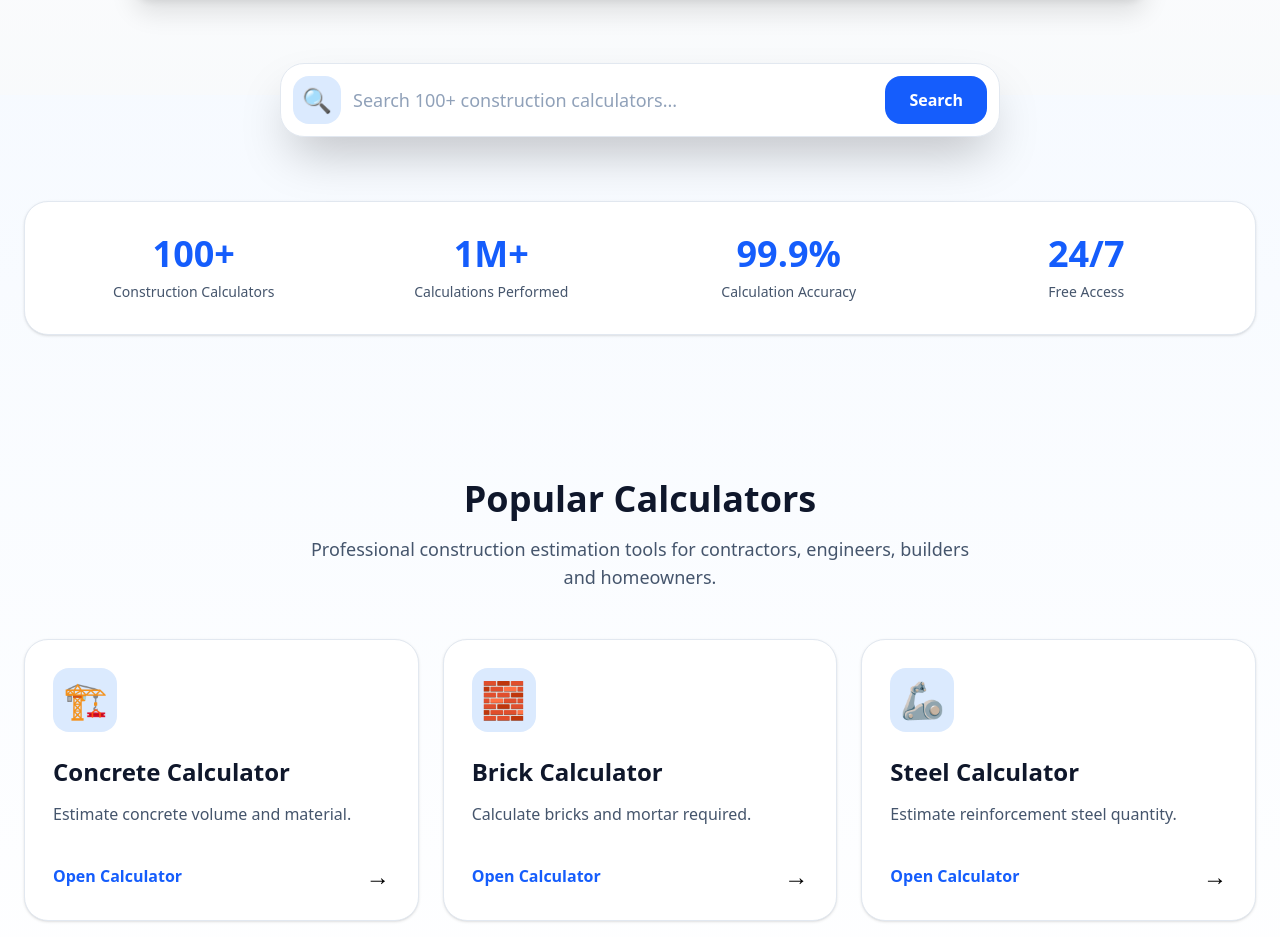
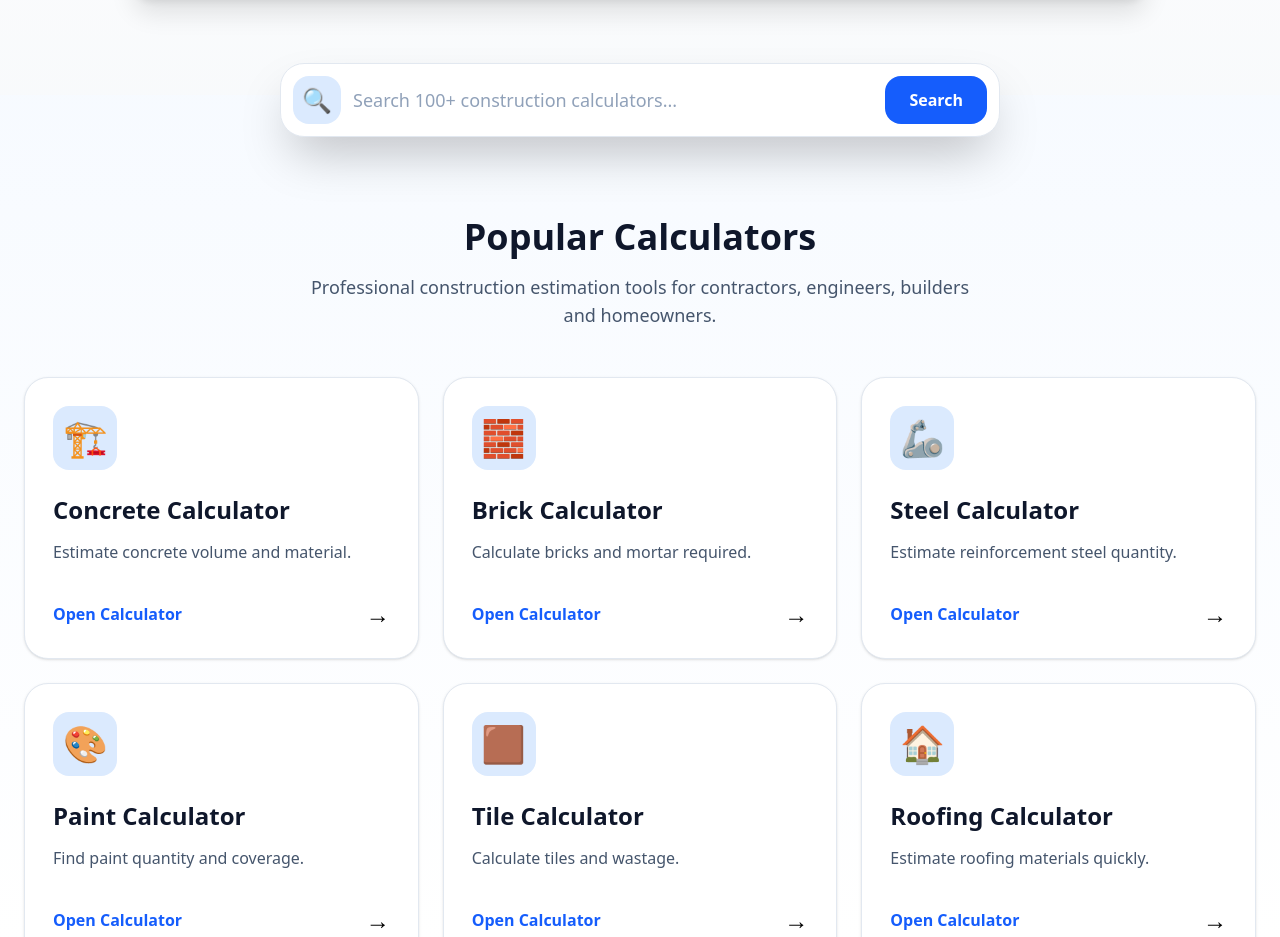
Before and after one commit to km7max-cmd/cornerspan, a Next.js app: page / in a window 1280 px wide. Shown: the part 820-1757 px from the top of the page. Built offline with nearby package versions, Linux system fonts and the light colour scheme.

Commit message:
Remove Stats component from page
Removed unused Stats component from the page.

```diff
--- a/app/page.tsx
+++ b/app/page.tsx
@@ -2,7 +2,6 @@ import Header from "../components/Header";
 import Hero from "../components/Hero";
 import SearchBar from "../components/SearchBar";
 import CategoryCard from "../components/CategoryCard";
-import Stats from "../components/Stats";
 import Features from "../components/Features";
 import CTA from "../components/CTA";
 import Footer from "../components/Footer";
@@ -19,8 +18,6 @@ export default function Home() {
         <div className="relative z-10 mx-auto -mt-8 max-w-3xl px-6">
           <SearchBar />
         </div>
-
-        <Stats />
 
         <section
           id="calculators"
```
